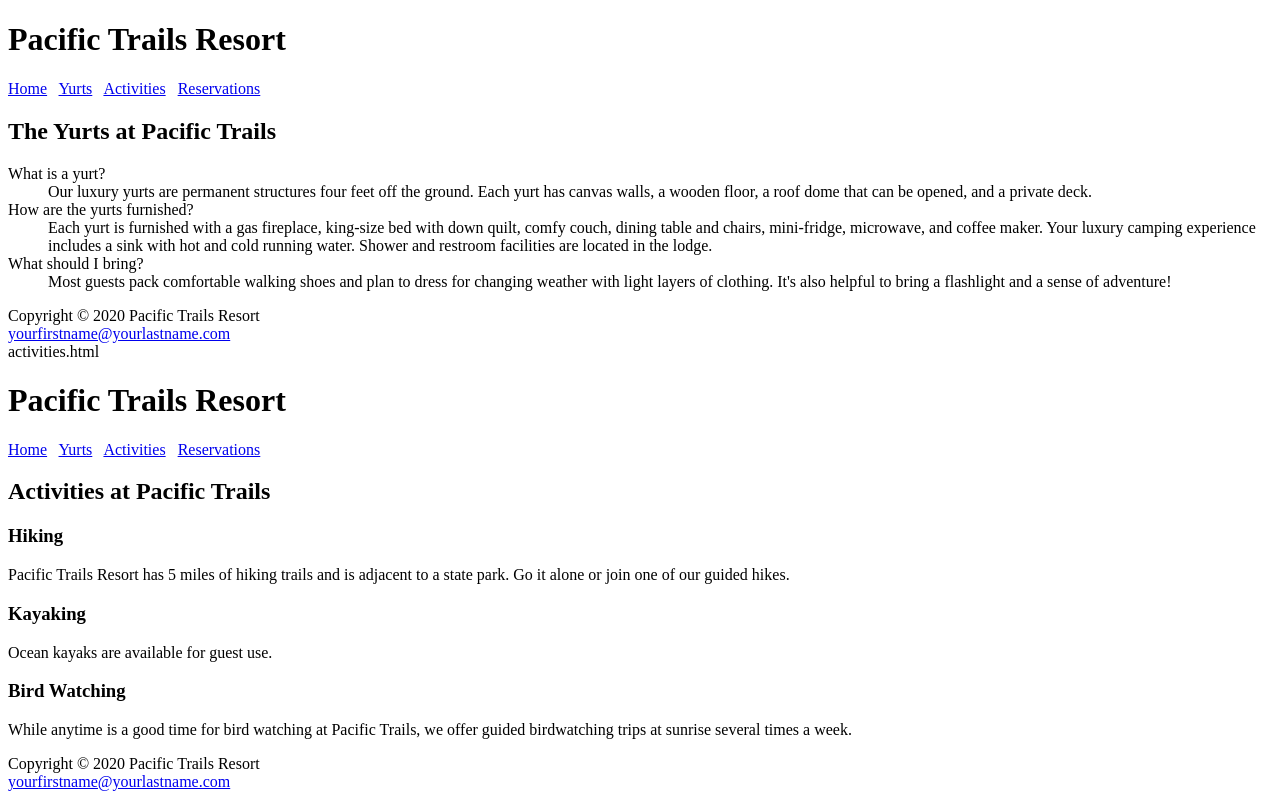
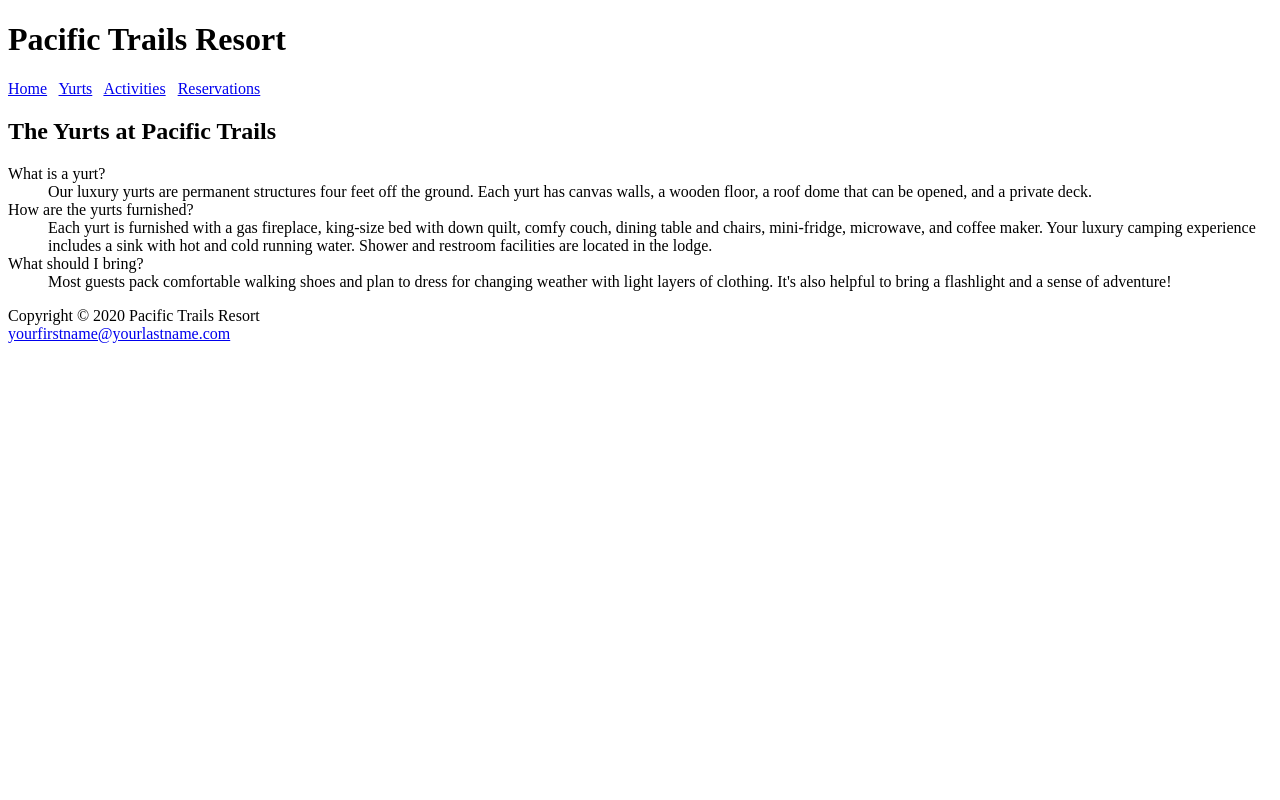
Before and after one commit to KEBBIN-H/Pacific-Trails, a plain HTML site: page yurts.html in a window 1280 px wide. Drawn offline with Linux system fonts and the light colour scheme.

Commit message:
Update yurts.html

```diff
--- a/yurts.html
+++ b/yurts.html
@@ -40,44 +40,3 @@ Copyright &copy; 2020 Pacific Trails Resort<br>
 </div>
 </body>
 </html>
-
-activities.html
-
-<!DOCTYPE html>
-<html lang="en">
-<head>
-<title>Pacific Trails Resort :: Activities</title>
-<meta charset="utf-8">
-<link href="pacific.css" rel="stylesheet">
-</head>
-<body>
-<div id="wrapper">
-  <header>
-    <h1>Pacific Trails Resort</h1>
-  </header>
-  <nav>
-    <a href="index.html">Home</a> &nbsp;
-    <a href="yurts.html">Yurts</a> &nbsp;
-    <a href="activities.html">Activities</a> &nbsp;
-    <a href="reservations.html">Reservations</a>
-  </nav>
-  <div id="trailhero">
-  </div>
-  <main>
-    <h2>Activities at Pacific Trails</h2>
-      <h3>Hiking</h3>
-      <p><span class="resort">Pacific Trails Resort</span> has 5 miles of hiking trails and is adjacent to a state park. Go it
-alone or join one of our guided hikes.</p>
-      <h3>Kayaking</h3>
-      <p>Ocean kayaks are available for guest use.</p>
-      <h3>Bird Watching</h3>
-      <p>While anytime is a good time for bird watching at Pacific Trails, we offer guided birdwatching
-trips at sunrise several times a week.</p>
-  </main>
-  <footer>
-Copyright &copy; 2020 Pacific Trails Resort<br>
-<a href="mailto:yourfirstname@yourlastname.com">yourfirstname@yourlastname.com</a>
-  </footer>
-</div>
-</body>
-</html>
```
